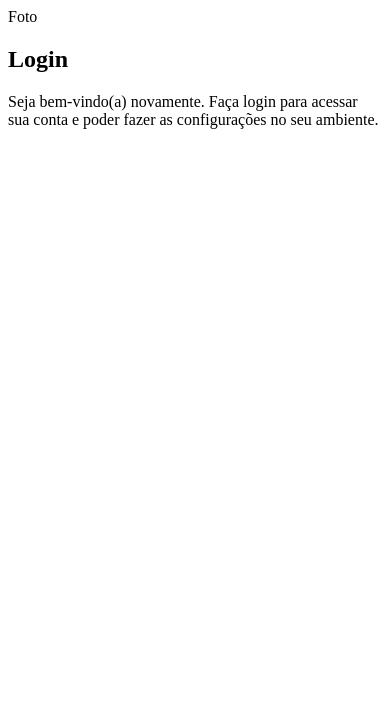
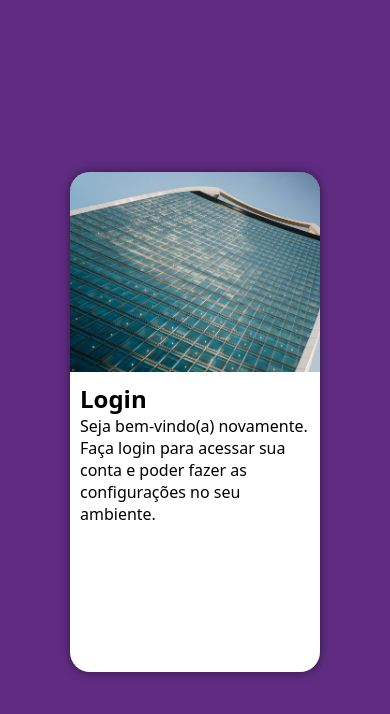
Before and after one commit to LuisHenrique004/projeto-login, a plain HTML site: page index.html in a window 390 px wide. Drawn offline with Linux system fonts and the light colour scheme.

Commit message:
versão mobile-first

```diff
--- a/estilos/style.css
+++ b/estilos/style.css
@@ -7,3 +7,48 @@
     Lilás #5f2c82
 
 */
+
+* {
+    font-family: system-ui, -apple-system, BlinkMacSystemFont, 'Segoe UI', Roboto, Oxygen, Ubuntu, Cantarell, 'Open Sans', 'Helvetica Neue', sans-serif;
+    padding: 0px;
+    margin: 0px;
+    box-sizing: border-box;
+}
+
+body, html {
+    background-color: #5f2c82;
+    height: 100vh;
+    width: 100vw;
+}
+
+main {
+    position: relative;
+    height: 100vh;
+    width: 100vw;
+}
+
+section#login {
+    background-color: white;
+    width: 250px;
+    height: 500px;
+    border-radius: 20px;
+    overflow: hidden;
+    box-shadow: 0px 0px 10px rgba(0, 0, 0, 0.5);
+
+    position: absolute;
+    top: 50%;
+    left: 50%;
+    transform: translate(-50%, -50%);
+}
+
+section#login > div#imagem {
+    display: block;
+    background: #5f2c82 url('../imagens/metal.jpg') no-repeat;
+    height: 200px;
+    background-size: cover;
+}
+
+section#login > div#formulario {
+    display: block;
+    padding: 10px;
+}
--- a/index.html
+++ b/index.html
@@ -11,7 +11,7 @@
     <main>
         <section id="login">
             <div id="imagem">
-                Foto
+                <!--Aqui vai a imagem nas css-->
             </div>
             <div id="formulario">
                 <h1>Login</h1>
```
